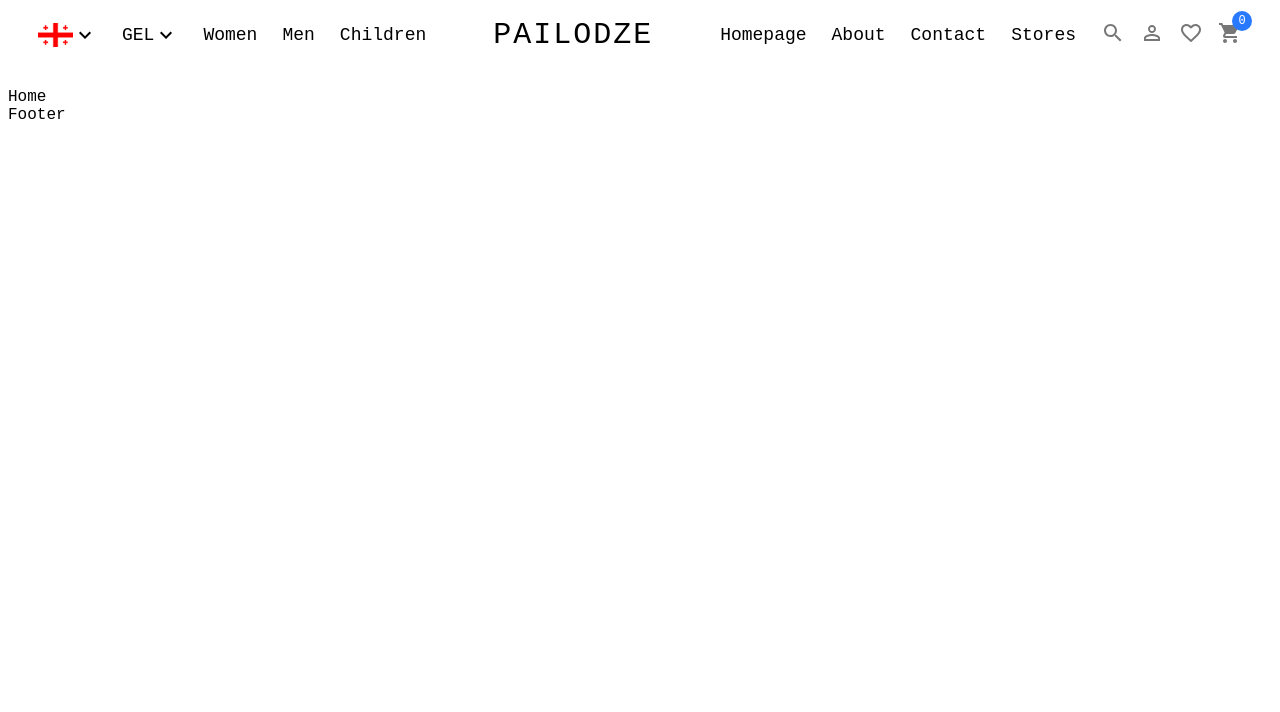
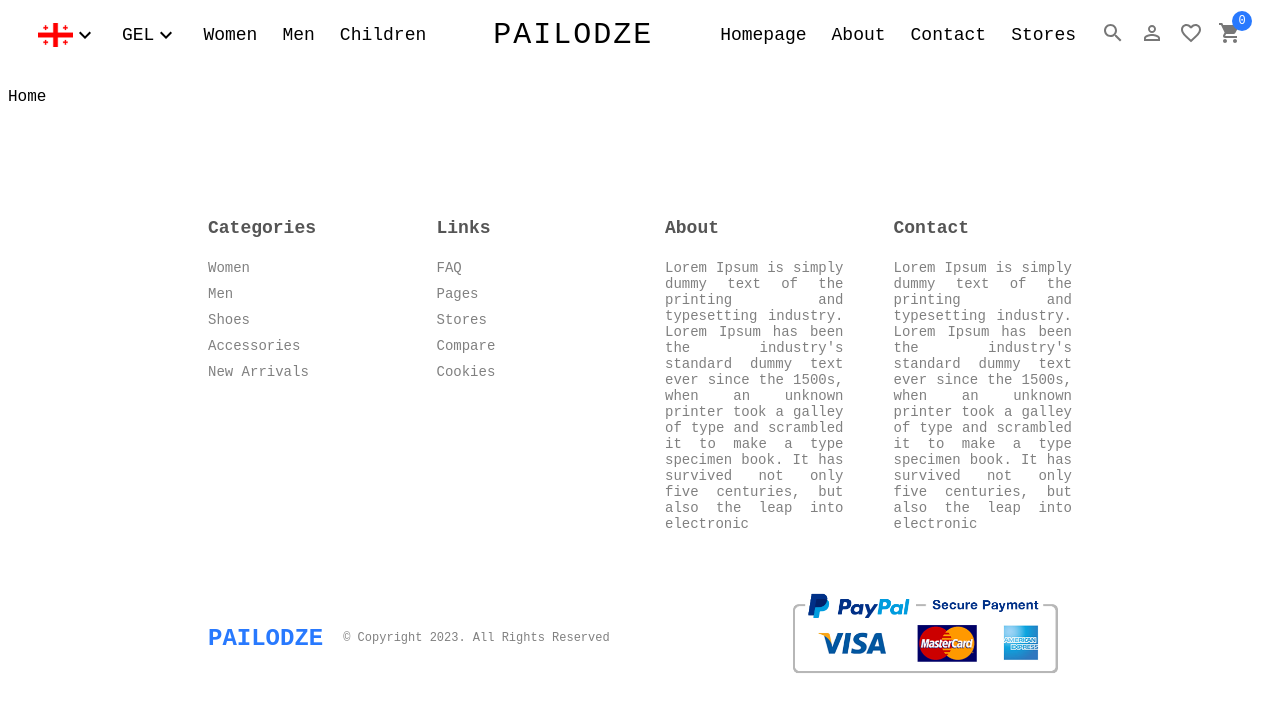
Before and after one commit to shotapailodze/E-Commerce, a React (Vite) app: page / in a window 1280 px wide. Shown: the top 712 px of the page. Built offline with nearby package versions, Linux system fonts and the light colour scheme; a web font is replaced by a local one.

Commit message:
footer done

```diff
--- a/src/components/Footer/Footer.jsx
+++ b/src/components/Footer/Footer.jsx
@@ -1,8 +1,53 @@
 import React from 'react'
+import './Footer.scss'
 
 const Footer = () => {
   return (
-    <div>Footer</div>
+    <div className='footer'>
+      <div className='top'>
+        <div className='item'>
+          <h1>Categories</h1>
+          <span>Women</span>
+          <span>Men</span>
+          <span>Shoes</span>
+          <span>Accessories</span>
+          <span>New Arrivals</span>
+        </div>
+        <div className='item'>
+          <h1>Links</h1>
+          <span>FAQ</span>
+          <span>Pages</span>
+          <span>Stores</span>
+          <span>Compare</span>
+          <span>Cookies</span>
+        </div>
+        <div className='item'>
+          <h1>
+            About
+          </h1>
+          <span>Lorem Ipsum is simply dummy text of the printing and typesetting industry. Lorem Ipsum has been the industry's standard dummy text ever since the 1500s, when an unknown printer took a galley of type and scrambled it to make a type specimen book. It has survived not only five centuries, but also the leap into electronic </span>
+        </div>
+        <div className='item'>
+          <h1>
+            Contact
+          </h1>
+          <span>Lorem Ipsum is simply dummy text of the printing and typesetting industry. Lorem Ipsum has been the industry's standard dummy text ever since the 1500s, when an unknown printer took a galley of type and scrambled it to make a type specimen book. It has survived not only five centuries, but also the leap into electronic</span>
+        </div>
+      </div>
+      <div className='bottom'>
+        <div className='left'>
+          <span className="logo">PAILODZE</span>
+          <span className="copyright">
+          © Copyright 2023. All Rights Reserved
+          </span>
+        </div>
+        <div className='right'>
+          <img src='/public/img/paypal-logo.png' alt='logo'
+
+           />
+        </div>
+      </div>
+    </div>
   )
 }
 
--- /dev/null
+++ b/src/components/Footer/Footer.scss
@@ -0,0 +1,55 @@
+.footer {
+    margin: 100px 200px 20px 200px;
+
+    .top {
+        display: flex;
+        gap: 50px;
+
+        .item {
+            flex: 1;
+            display: flex;
+            flex-direction: column;
+            gap: 10px;
+            text-align: justify;
+            font-size: 14px;
+
+            h1 {
+                font-size: 18px;
+                color: #555;
+            }
+
+            span {
+                color: gray;
+            }
+        }
+    }
+    .bottom {
+        display: flex;
+        align-items: center;
+        justify-content: space-between;
+        margin-top: 50px;
+
+        .left{
+            display: flex;
+            align-items: center;
+
+            .logo {
+                color: #2879fe;
+                font-weight: bold;
+                font-size: 24px;
+            }
+
+            .copyright {
+                margin-left: 20px;
+                font-size: 12px;
+                color: gray;
+            }
+        }
+        .right{
+
+            img {
+              width: 300px;
+            }
+        }
+    }
+}
```
